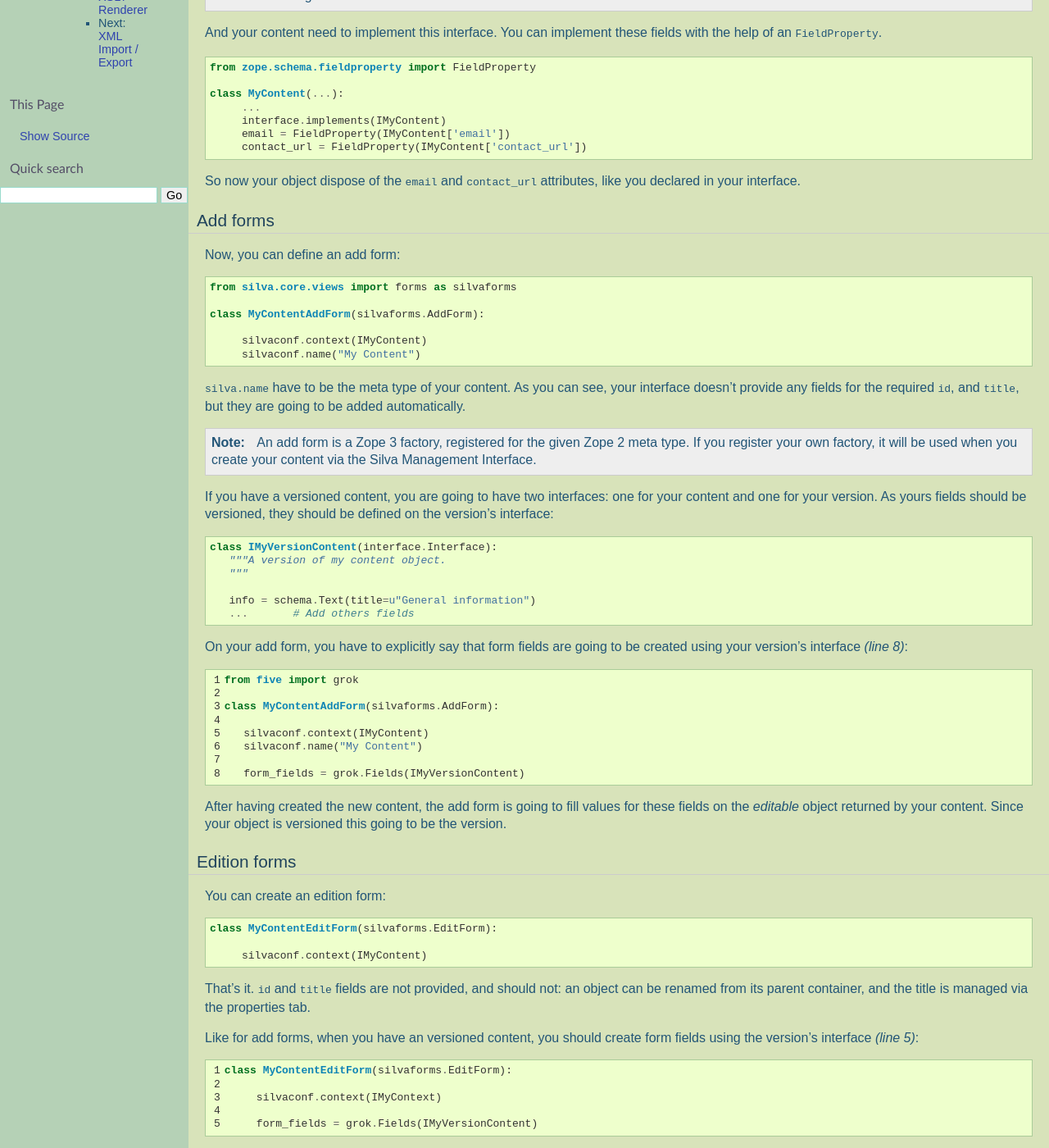
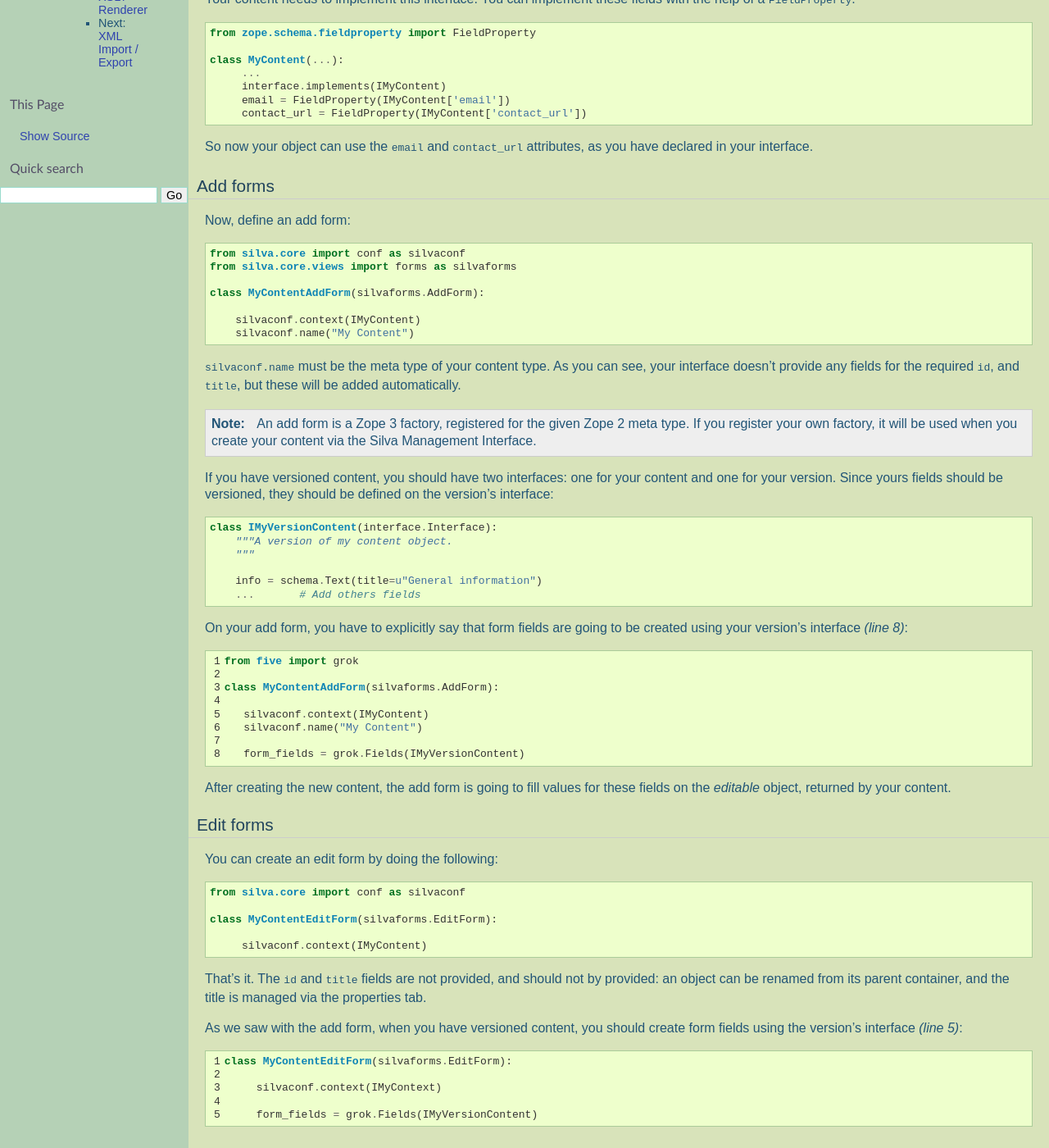
Before and after one commit to silvacms/documentation, a Sphinx documentation site: the page built from source/silva/contents/forms.rst, in a window 1280 px wide and 1400 px high, scrolled down 439 px. Shown: the whole window at 82% size. Built offline with Sphinx 7.4.7, drawn with Linux system fonts in a browser that asks for light colours; pages that are not in the unit, such as notebooks, are missing from menus; some of the changed text lies outside the part shown.

Commit message:
- Edit text

```diff
--- a/source/silva/contents/forms.rst
+++ b/source/silva/contents/forms.rst
@@ -5,35 +5,32 @@ Autogenerated Forms
 Formlib Forms
 -------------
 
-You can create forms from your Python code for your content. For that
-you are going to need an interface which describes which are the
-fields on your object.
-
+You can create forms from your Python code for your content. To do
+this you need an interface that defines which fields are on your
+object.
 
 .. code-block:: python
 
-  from zope import interface, schema
+   from zope import interface, schema
 
-  class IMyContent(interface.Interface):
+   class IMyContent(interface.Interface):
 
        email = schema.TextLine(
-          title=u"Email address",
-          description=u"Your email address, free of spam.",
-          required=False)
+           title=u"Email address",
+           description=u"Your email address, free of spam.",
+           required=False)
 
        contact_url = schema.URI(
-          title=u"Contact URL",
-          required=True)
+           title=u"Contact URL",
+           required=True)
 
 .. note::
 
-  The Python package ``zope.schema`` define a lot of basic type of
-  fields. You can get more on the Cheeseshop, but they have to provides
-  as well form widgets for web edition.
+   The Python package ``zope.schema`` defines many different field
+   types. You can find other form libraries on the Cheeseshop.
 
-
-And your content need to implement this interface. You can implement
-these fields with the help of an ``FieldProperty``.
+Your content needs to implement this interface. You can implement
+these fields with the help of a ``FieldProperty``.
 
 .. code-block:: python
 
@@ -45,51 +42,46 @@ these fields with the help of an ``FieldProperty``.
        email = FieldProperty(IMyContent['email'])
        contact_url = FieldProperty(IMyContent['contact_url'])
 
-
-
-So now your object dispose of the ``email`` and ``contact_url``
-attributes, like you declared in your interface.
-
+So now your object can use the ``email`` and ``contact_url``
+attributes, as you have declared in your interface.
 
 Add forms
 ~~~~~~~~~
 
-Now, you can define an add form:
+Now, define an add form:
 
 .. code-block:: python
 
-  from silva.core.views import forms as silvaforms
+   from silva.core import conf as silvaconf
+   from silva.core.views import forms as silvaforms
 
-  class MyContentAddForm(silvaforms.AddForm):
+   class MyContentAddForm(silvaforms.AddForm):
 
        silvaconf.context(IMyContent)
        silvaconf.name("My Content")
 
-
-``silva.name`` have to be the meta type of your content. As you can
-see, your interface doesn't provide any fields for the required
-``id``, and ``title``, but they are going to be added automatically.
+``silvaconf.name`` must be the meta type of your content type. As you
+can see, your interface doesn't provide any fields for the required
+``id``, and ``title``, but these will be added automatically.
 
 .. note::
 
-  An add form is a Zope 3 factory, registered for the given Zope 2
-  meta type. If you register your own factory, it will be used when
-  you create your content via the Silva Management Interface.
+   An add form is a Zope 3 factory, registered for the given Zope 2
+   meta type. If you register your own factory, it will be used when
+   you create your content via the Silva Management Interface.
 
-
-If you have a versioned content, you are going to have two interfaces:
-one for your content and one for your version. As yours fields should
-be versioned, they should be defined on the version's interface:
+If you have versioned content, you should have two interfaces: one for
+your content and one for your version. Since yours fields should be
+versioned, they should be defined on the version's interface:
 
 .. code-block:: python
 
   class IMyVersionContent(interface.Interface):
-     """A version of my content object.
-     """
+      """A version of my content object.
+      """
 
-     info = schema.Text(title=u"General information")
-     ...       # Add others fields
-
+      info = schema.Text(title=u"General information")
+      ...       # Add others fields
 
 On your add form, you have to explicitly say that form fields are
 going to be created using your version's interface *(line 8)*:
@@ -106,28 +98,28 @@ going to be created using your version's interface *(line 8)*:
 
      form_fields = grok.Fields(IMyVersionContent)
 
-After having created the new content, the add form is going to fill
-values for these fields on the *editable* object returned by your
-content. Since your object is versioned this going to be the version.
+After creating the new content, the add form is going to fill values
+for these fields on the *editable* object, returned by your content.
 
-Edition forms
-~~~~~~~~~~~~~
+Edit forms
+~~~~~~~~~~
 
-You can create an edition form:
+You can create an edit form by doing the following:
 
 .. code-block:: python
 
-  class MyContentEditForm(silvaforms.EditForm):
+   from silva.core import conf as silvaconf
 
-       silvaconf.context(IMyContent)
+   class MyContentEditForm(silvaforms.EditForm):
 
+        silvaconf.context(IMyContent)
 
-That's it. ``id`` and ``title`` fields are not provided, and should
-not: an object can be renamed from its parent container, and the title
-is managed via the properties tab.
+That's it. The ``id`` and ``title`` fields are not provided, and
+should not by provided: an object can be renamed from its parent
+container, and the title is managed via the properties tab.
 
-Like for add forms, when you have an versioned content, you should
-create form fields using the version's interface *(line 5)*:
+As we saw with the add form, when you have versioned content, you
+should create form fields using the version's interface *(line 5)*:
 
 .. code-block:: python
   :linenos:
@@ -138,32 +130,30 @@ create form fields using the version's interface *(line 5)*:
 
        form_fields = grok.Fields(IMyVersionContent)
 
-
 Others forms
 ~~~~~~~~~~~~
 
-You can overrides any form you from the SMI. We define a new interface
-with settings fields:
+You can override any form from the SMI. We define a new interface with
+settings fields:
 
 .. code-block:: python
 
-  class IMyContentSettings(interface.Interface):
+   class IMyContentSettings(interface.Interface):
        """Settings for my content.
        """
 
        hide_email = schema.Bool(
-          title=u"Hide email address",
-          default=True,
-          required=False)
-
+           title=u"Hide email address",
+           default=True,
+           required=False)
 
 And after you can use this interface for your form:
 
 .. code-block:: python
 
-  from five import grok
+   from five import grok
 
-  class MyContentSettingsForm(silvaforms.PageForm):
+   class MyContentSettingsForm(silvaforms.PageForm):
 
        silvaconf.context(IMyContent)
        silvaconf.name("tab_settings")
@@ -177,36 +167,35 @@ And after you can use this interface for your form:
             # hide_email contain the validated form value
             pass
 
-
-
 ``silvaconf.name`` is used here to define the name of the form. Here
 it will defined as ``tab_settings``, which is accessible via the
 ``properties`` tab in SMI.
 
 .. hint::
 
-  You can define new actions on adding and edition forms as well, like
-  settings custom fields. For more information about that, please
-  refer to the formlib documentation.
+   You can define new actions for adding and edit forms as well, like
+   settings custom fields. For more information about that, please
+   refer to the formlib documentation.
 
 Z3C Forms
 ---------
 
-You can use Z3C Forms like Formlib forms. For instance for an add form
-of a versioned content:
+Another option you can use Z3C Forms Formlib library.
+
+Here is a simple example of an add form for some versioned content:
 
 .. code-block:: python
 
-  from silva.core.views import z3cforms as silvaz3cforms
-  from z3c.forms import field
+   from silva.core import silvaconf
+   from silva.core.views import z3cforms as silvaz3cforms
+   from z3c.forms import field
 
-  class MyContentAddForm(silvaz3cforms.AddForm):
+   class MyContentAddForm(silvaz3cforms.AddForm):
 
-     silvaconf.context(IMyContent)
-     silvaconf.name("My Content")
+       silvaconf.context(IMyContent)
+       silvaconf.name("My Content")
 
-     fields = field.Fields(IMyVersionContent)
+       fields = field.Fields(IMyVersionContent)
 
-
-You can have more information about Z3C Forms `here
+For more information about Z3C Forms `here
 <http://docs.carduner.net/z3c.form/>`_.
```
